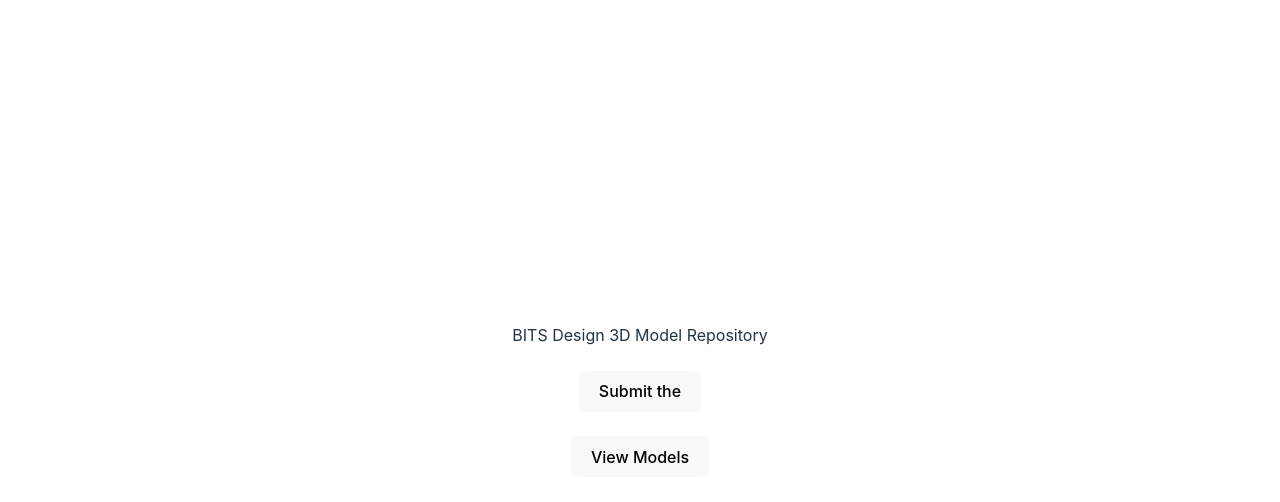
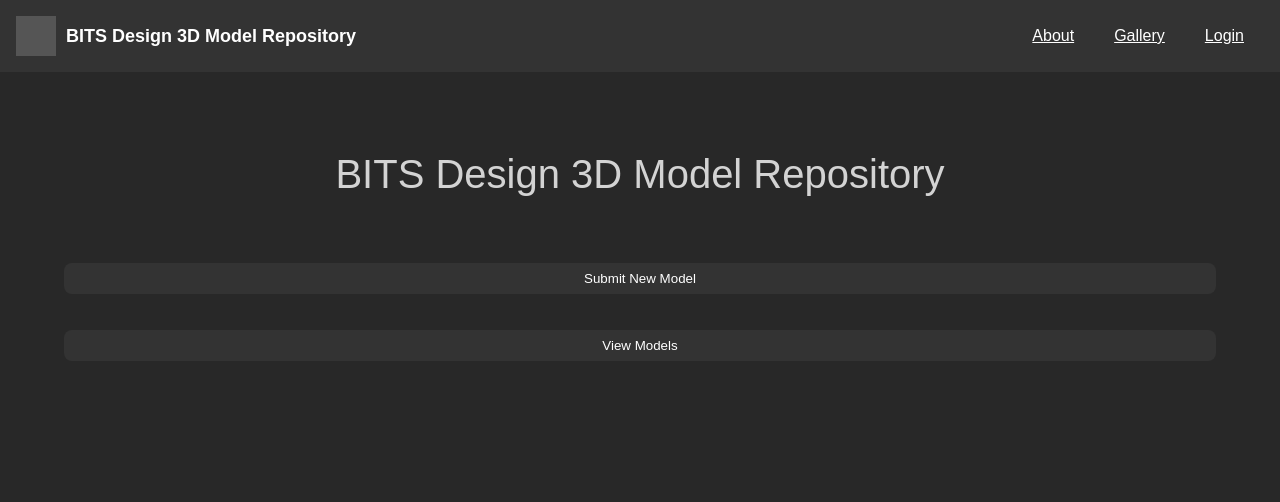
Before and after one commit to CommieP/BITSModelRepository_Prototype, a React (Vite) app: page / in a window 1280 px wide. Shown: the top 502 px of the page. Built offline with nearby package versions, Linux system fonts and the light colour scheme.

Commit message:
Navbar With Navigation

```diff
--- a/src/App.css
+++ b/src/App.css
@@ -1,110 +1,132 @@
-:root {
-  font-family: Inter, system-ui, Avenir, Helvetica, Arial, sans-serif;
-  line-height: 1.5;
-  font-weight: 400;
-
-  color-scheme: light dark;
-  color: rgba(255, 255, 255, 0.87);
-  background-color: #242424;
-
-  font-synthesis: none;
-  text-rendering: optimizeLegibility;
-  -webkit-font-smoothing: antialiased;
-  -moz-osx-font-smoothing: grayscale;
+body {
+  background-color: #282828;
+  color: lightgray;
+  margin: 0px;
+  padding: 0px;
+  font-family: sans-serif;
 }
 
-a {
-  font-weight: 500;
-  color: #646cff;
-  text-decoration: inherit;
-}
-a:hover {
-  color: #535bf2;
+/* Mobile-First Styling */
+.navBar {
+  display: flex;
+  justify-content: space-between;
+  align-items: center;
+  padding: 1rem;
+  background-color: #333;
+  color: white;
 }
 
-body {
-  margin: 0;
+.navBarBranding {
   display: flex;
-  place-items: center;
-  min-width: 320px;
-  min-height: 100vh;
+  align-items: center;
 }
 
-h1 {
-  font-size: 3.2em;
-  line-height: 1.1;
+.navBarLogoCont {
+  width: 2.5rem;
+  height: 2.5rem;
+  background-color: #555; /* Placeholder for the logo */
+  margin-right: 0.625rem; /* 10px equivalent */
 }
 
-button {
-  border-radius: 8px;
-  border: 1px solid transparent;
-  padding: 0.6em 1.2em;
-  font-size: 1em;
-  font-weight: 500;
-  font-family: inherit;
-  background-color: #1a1a1a;
-  cursor: pointer;
-  transition: border-color 0.25s;
-}
-button:hover {
-  border-color: #646cff;
-}
-button:focus,
-button:focus-visible {
-  outline: 4px auto -webkit-focus-ring-color;
+.navBarLogoText {
+  font-size: 1.125rem; /* 18px equivalent */
+  font-weight: bold;
 }
 
-@media (prefers-color-scheme: light) {
-  :root {
-    color: #213547;
-    background-color: #ffffff;
-  }
-  a:hover {
-    color: #747bff;
-  }
-  button {
-    background-color: #f9f9f9;
-  }
+/* Hidden Menu for Mobile */
+.navBarButtonsCont {
+  display: none;
+  flex-direction: column;
+  position: absolute;
+  top: 4.60rem;
+  right: 0; /* Align the menu to the right of the page */
+  background-color: #444;
+  border-radius: 0.3125rem;
+  width: 100%; /* 5px equivalent */
 }
 
-#root {
-  max-width: 1280px;
-  margin: 0 auto;
+.navBarButton {
+  background-color: transparent;
+  box-sizing: border-box;
+  color: white;
+  padding: 1rem; /* 10px equivalent */
+  text-align: right; /* Align text to the right */
+  border: none;
+  cursor: pointer;
+  width: 100%; /* Use full width for buttons */
+  display: flex; /* Enable flex for button */
+  justify-content: flex-end; /* Align text to the right */
+}
+
+.navBarButton:hover {
+  background-color: #555;
+}
+
+/* Hamburger Button */
+.hamburgerButton {
+  background-color: transparent;
+  color: white;
+  font-size: 1.5rem; /* 24px equivalent */
+  border: none;
+  cursor: pointer;
+}
+
+/* Menu Open State */
+.navBarButtonsCont.open {
+  display: flex;
+}
+
+.navBarButton.active {
+  background-color: #555; /* Highlight the active button */
+  color: #fff;
+}
+
+.page{
+  height: 100%;
+}
+
+.pageTitle{
+  font-size: 2.5rem;
+  padding: 1rem;
+  padding-top: 5rem;
   text-align: center;
 }
 
-.logo {
-  height: 6em;
-  padding: 1.5em;
-  will-change: filter;
-  transition: filter 300ms;
-}
-.logo:hover {
-  filter: drop-shadow(0 0 2em #646cffaa);
-}
-.logo.react:hover {
-  filter: drop-shadow(0 0 2em #61dafbaa);
+.aboutButtonCont{
+  padding-left: 4rem;
+  padding-right: 4rem;
+  padding-top: 2rem;
+  padding-bottom: 2rem;
+  display: flex;
+  flex-direction: column;
+  justify-content: center;
 }
 
-@keyframes logo-spin {
-  from {
-    transform: rotate(0deg);
-  }
-  to {
-    transform: rotate(360deg);
-  }
+.aboutButton {
+  background-color: #333;
+  border: none;
+  color: white;
+  padding: 0.5rem;
+  border-radius: 0.5rem;
 }
 
-@media (prefers-reduced-motion: no-preference) {
-  a:nth-of-type(2) .logo {
-    animation: logo-spin infinite 20s linear;
+/* Desktop View */
+@media (min-width: 48rem) { /* 768px equivalent */
+  .hamburgerButton {
+    display: none; /* Hide the hamburger button on larger screens */
   }
+
+  .navBarButtonsCont {
+    display: flex;
+    flex-direction: row;
+    position: static;
+    transform: none;
+    background-color: transparent;
+    width: auto;
+  }
+
+  .navBarButton {
+    padding: 0.625rem 1.25rem; /* 10px 20px equivalent */
+  }
+
 }
-
-.card {
-  padding: 2em;
-}
-
-.read-the-docs {
-  color: #888;
-}
--- a/src/App.jsx
+++ b/src/App.jsx
@@ -5,6 +5,7 @@ import './App.css'
 import { Provider } from 'react-redux'
 import store from './packages/store'
 import RoutesHOC from './packages/routes'
+import NavBar from './packages/NavBar'
 
 function App() {
   return (
--- /dev/null
+++ b/src/packages/AboutPage/index.jsx
@@ -0,0 +1,26 @@
+import { useSelector } from "react-redux"
+import { useNavigate } from "react-router-dom";
+
+const AboutPage = () => {
+    const navigate = useNavigate();
+
+    const handleNaviagteSubmission = () => {
+        navigate("/submissionPage");
+    }
+    return (
+        <div className="page">
+            <div className="pageTitle">
+                BITS Design 3D Model Repository
+            </div>
+            <br></br>
+            <div className="aboutButtonCont">
+                <button className = "aboutButton" onClick={handleNaviagteSubmission}>Submit New Model</button>
+                <br />
+                <br />
+                <button className = "aboutButton">View Models</button>
+            </div>
+        </div>
+    )
+}
+
+export default AboutPage;
--- a/src/packages/HomePage/index.jsx
+++ /dev/null
@@ -1,26 +0,0 @@
-import { useSelector } from "react-redux"
-import { useNavigate } from "react-router-dom";
-
-const HomePage = () => {
-    const navigate = useNavigate();
-
-    const handleNaviagteSubmission = () =>{
-        navigate("/submissionPage");
-    }
-    return (
-        <>
-            <div>
-                BITS Design 3D Model Repository
-            </div>
-            <br></br>
-            <div>
-                <button onClick={handleNaviagteSubmission}>Submit the </button>
-                <br/>
-                <br/>
-                <button>View Models</button>
-            </div>
-        </>
-    )
-}
-
-export default HomePage
--- /dev/null
+++ b/src/packages/NavBar/index.jsx
@@ -0,0 +1,46 @@
+import React, { useState } from "react";
+import { Link, useLocation } from "react-router-dom";
+
+const NavBar = () => {
+  const [menuOpen, setMenuOpen] = useState(false);
+  const location = useLocation(); // Get the current route
+
+  const toggleMenu = () => {
+    setMenuOpen(!menuOpen);
+  };
+
+  // Function to check if a page is active
+  const isActive = (path) => {
+    return location.pathname === path ? "active" : "";
+  };
+
+  const handleLinkClick = () => {
+    setMenuOpen(false); // Close the menu when a link is clicked
+  };
+  return (
+    <div className="navBar">
+      <div className="navBarBranding">
+        <div className="navBarLogoCont"></div>
+        <div className="navBarLogoText">BITS Design 3D Model Repository</div>
+      </div>
+
+      <button className="hamburgerButton" onClick={toggleMenu}>
+        &#9776;
+      </button>
+
+      <div className={`navBarButtonsCont ${menuOpen ? "open" : ""}`}>
+        <Link to="/about" className={`navBarButton ${isActive("/about")}`} onClick={handleLinkClick}>
+          About
+        </Link>
+        <Link to="/gallery" className={`navBarButton ${isActive("/gallery")}`} onClick={handleLinkClick}>
+          Gallery
+        </Link>
+        <Link to="/login" className={`navBarButton ${isActive("/login")}`} onClick={handleLinkClick}>
+          Login
+        </Link>
+      </div>
+    </div>
+  );
+};
+
+export default NavBar;
--- a/src/packages/routes/index.jsx
+++ b/src/packages/routes/index.jsx
@@ -1,15 +1,16 @@
 import { BrowserRouter, Route, Routes } from "react-router-dom";
-import HomePage from "../HomePage"
-import SubmissionPage from "../SubmissionPage";
-import PreviewCanvas from "../PreviewCanvas";
+import AboutPage from "../AboutPage";
+import NavBar from "../NavBar";
 
 function RoutesHOC() {
   return (
     <BrowserRouter>
+      <NavBar />
       <Routes>
-        <Route exact path="/" Component={HomePage} />
-        <Route exact path="/submissionPage" Component={SubmissionPage} />
-        <Route exact path="/previewCanvas" Component={PreviewCanvas} />
+        {/* Correct the path to "/about" */}
+        <Route exact path="/about" element={<AboutPage />} />
+        {/* Default route */}
+        <Route exact path="/" element={<AboutPage />} />
       </Routes>
     </BrowserRouter>
   );
```
